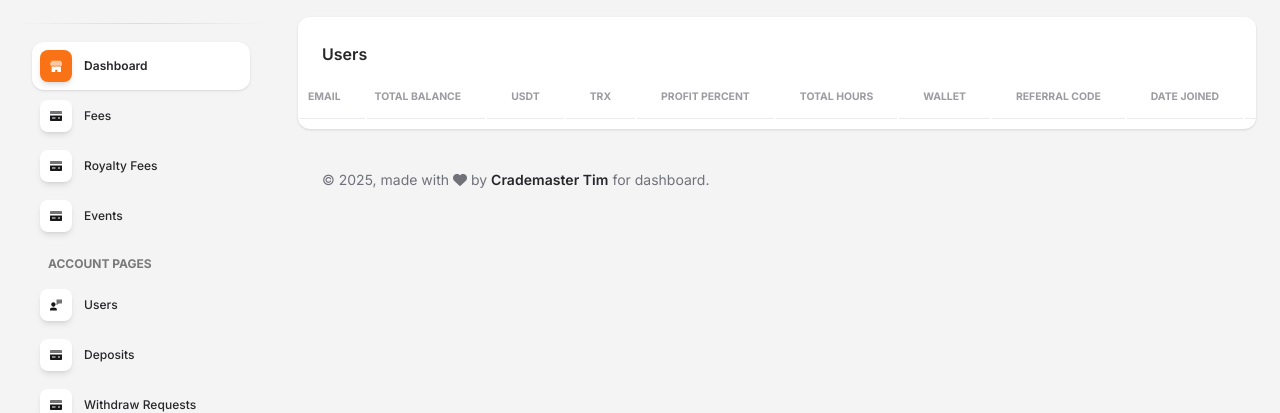
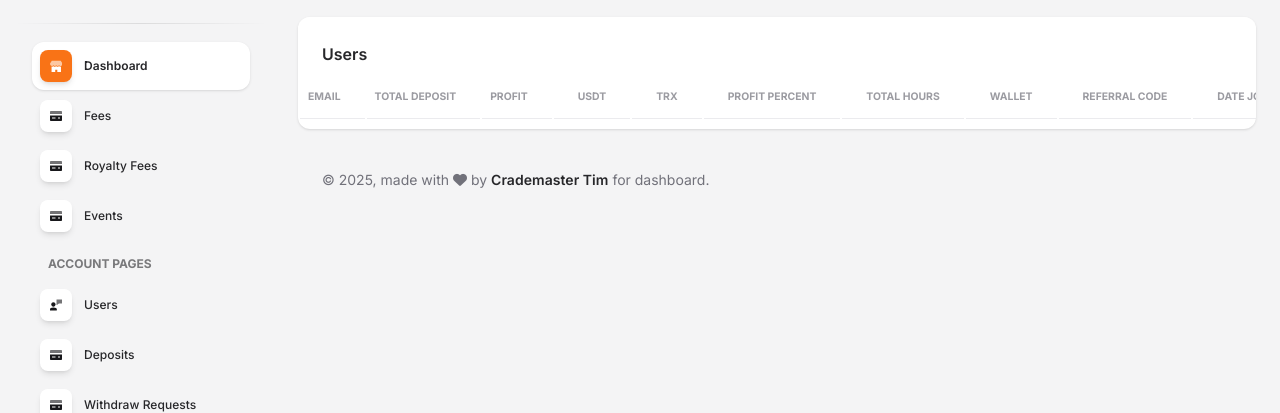
Before and after one commit to fullstackguru910/crademaster_backend, a Django app: template templates/users/list.html in a window 1280 px wide. Shown: the part 71-484 px from the top of the page. Run offline with Django 5.2, Linux system fonts and the light colour scheme; the template is opened without the code that fills it, so the values that code supplies are empty; some libraries are stand-ins or nearby versions.

Commit message:
for each user, withdraws and deposits added

```diff
--- a/templates/transactions/withdraw_list.html
+++ b/templates/transactions/withdraw_list.html
@@ -18,8 +18,8 @@
                   <thead>
                     <tr>
                       <th class="text-uppercase text-secondary text-xxs font-weight-bolder opacity-7 ps-2">User</th>
-                      <th class="text-center text-uppercase text-secondary text-xxs font-weight-bolder opacity-7">Deposit</th>
                       <th class="text-center text-uppercase text-secondary text-xxs font-weight-bolder opacity-7">Amount</th>
+                      <th class="text-center text-uppercase text-secondary text-xxs font-weight-bolder opacity-7">USDT</th>
                       <th class="text-center text-uppercase text-secondary text-xxs font-weight-bolder opacity-7">Address</th>
                       <th class="text-center text-uppercase text-secondary text-xxs font-weight-bolder opacity-7">Status</th>
                       <th class="text-center text-uppercase text-secondary text-xxs font-weight-bolder opacity-7">Requested At</th>
@@ -35,10 +35,10 @@
                                 <a href="{% url 'withdraw_detail' withdraw.id %}"><span class="text-info text-xs font-weight-bold">{{ withdraw.user }}</span></a>
                             </td>
                             <td class="align-middle text-center text-sm">
-                                <span class="text-secondary text-xs font-weight-bold">{{ withdraw.user.get_usdt_balance }} USDT</span>
+                              <span class="text-secondary text-xs font-weight-bold">{{ withdraw.amount }} USDT</span>
                             </td>
                             <td class="align-middle text-center text-sm">
-                                <span class="text-secondary text-xs font-weight-bold">{{ withdraw.amount }} USDT</span>
+                                <span class="text-secondary text-xs font-weight-bold">{{ withdraw.user.get_usdt_balance }} USDT</span>
                             </td>
                             <td class="align-middle text-center">
                               <span class="text-secondary text-xs font-weight-bold">{{ withdraw.address }}</span>
--- a/templates/users/list.html
+++ b/templates/users/list.html
@@ -19,7 +19,8 @@
                   <thead>
                     <tr>
                       <th class="text-uppercase text-secondary text-xxs font-weight-bolder opacity-7 ps-2">Email</th>
-                      <th class="text-uppercase text-secondary text-xxs font-weight-bolder opacity-7 ps-2">Total Balance</th>
+                      <th class="text-uppercase text-secondary text-xxs font-weight-bolder opacity-7 ps-2">Total Deposit</th>
+                      <th class="text-uppercase text-secondary text-xxs font-weight-bolder opacity-7 ps-2">Profit</th>
                       <th class="text-center text-uppercase text-secondary text-xxs font-weight-bolder opacity-7">USDT</th>
                       <th class="text-center text-uppercase text-secondary text-xxs font-weight-bolder opacity-7">TRX</th>
                       <th class="text-center text-uppercase text-secondary text-xxs font-weight-bolder opacity-7">Profit Percent</th>
@@ -29,6 +30,8 @@
                       <th class="text-center text-uppercase text-secondary text-xxs font-weight-bolder opacity-7">Date Joined</th>
                       <th class="text-center text-uppercase text-secondary text-xxs font-weight-bolder opacity-7">Edit</th>
                       <th class="text-center text-uppercase text-secondary text-xxs font-weight-bolder opacity-7">Events</th>
+                      <th class="text-center text-uppercase text-secondary text-xxs font-weight-bolder opacity-7">Deposits</th>
+                      <th class="text-center text-uppercase text-secondary text-xxs font-weight-bolder opacity-7">Withdraws</th>
                       <th class="text-center text-uppercase text-secondary text-xxs font-weight-bolder opacity-7">Executes</th>
                       {% if request.user.email == "mobius.founder@gmail.com" %}
                         <th class="text-center text-uppercase text-secondary text-xxs font-weight-bolder opacity-7">Transfer</th>
@@ -42,7 +45,10 @@
                               <a href="{% url 'user_update' user.id %}"><span class="text-info text-xs font-weight-bold">{{ user.email }}</span></a>
                           </td>
                           <td class="align-middle text-center text-sm">
-                            <span class="text-secondary text-xs font-weight-bold">{{ user.get_balance }}</span>
+                            <span class="text-secondary text-xs font-weight-bold">{{ user.get_deposit_balance }}</span>
+                          </td>
+                          <td class="align-middle text-center text-sm">
+                            <span class="text-secondary text-xs font-weight-bold">{{ user.get_profits }}</span>
                           </td>
                           <td class="align-middle text-center text-sm">
                             <span class="text-secondary text-xs font-weight-bold usdt-balance"></span>
@@ -74,6 +80,16 @@
                             {% if user.events.count %}
                               <a href="{% url 'user_event_list' user.id %}" class="text-info font-weight-bold text-xs" data-toggle="tooltip" data-original-title="Events">Events</a>
                             {% endif %}
+                          </td>
+                          <td class="align-middle text-center">
+                            <a href="{% url 'deposit_user_list' user.id %}" class="text-info font-weight-bold text-xs" data-toggle="tooltip" data-original-title="Executes">
+                            Deposits
+                            </a>
+                          </td>
+                          <td class="align-middle text-center">
+                            <a href="{% url 'withdraw_user_list' user.id %}" class="text-danger font-weight-bold text-xs" data-toggle="tooltip" data-original-title="Executes">
+                            Withdraws
+                            </a>
                           </td>
                           <td class="align-middle text-center">
                             <a href="{% url 'execute_list' user.id %}" class="text-danger font-weight-bold text-xs" data-toggle="tooltip" data-original-title="Executes">
--- a/transactions/urls.py
+++ b/transactions/urls.py
@@ -2,8 +2,9 @@ from django.urls import path
 from .views import (
     DepositListView,
     DepositDetailView,
-    # DepositApproveView,
+    DepositUserListView,
     WithdrawListView,
+    WithdrawUserListView,
     WithdrawDetailView,
     WithdrawDeleteView,
     WithdrawApproveView,
@@ -13,9 +14,10 @@ from .views import (
 urlpatterns = [
     path('deposit/', DepositListView.as_view(), name="deposit_list"),
     path('deposit/<int:pk>/', DepositDetailView.as_view(), name="deposit_detail"),
-    # path('deposit/<int:pk>/approve/', DepositApproveView.as_view(), name="deposit_approve"),
+    path('deposit/user/<int:pk>/', DepositUserListView.as_view(), name="deposit_user_list"),
 
     path('withdraw/', WithdrawListView.as_view(), name="withdraw_list"),
+    path('withdraw/user/<int:pk>/', WithdrawUserListView.as_view(), name="withdraw_user_list"),
     path('withdraw/<int:pk>/', WithdrawDetailView.as_view(), name="withdraw_detail"),
     path('withdraw/<int:pk>/approve/', WithdrawApproveView.as_view(), name="withdraw_approve"),
     path('withdraw/<int:pk>/delete/', WithdrawDeleteView.as_view(), name='withdraw_delete'),
```
Also changed, not shown: transactions/views.py (+20 -0 lines).
